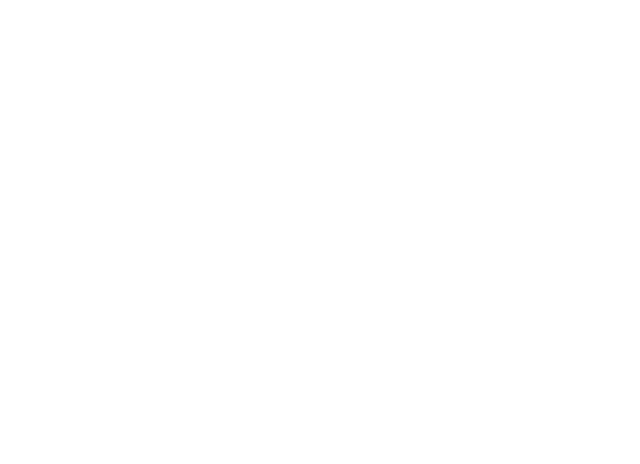
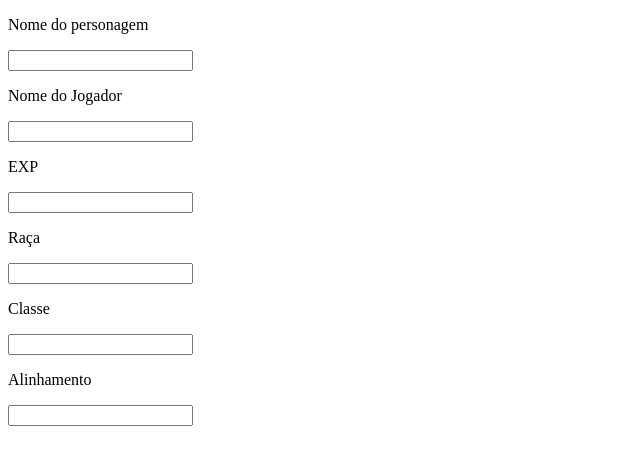
Before and after one commit to JVoliveirasilva-git/Aula-10, a plain HTML site: page index.html in a window 1280 px wide. Shown: the whole page, without its empty margins (0-640 px from the left). Drawn offline with Linux system fonts and the light colour scheme.

Commit message:
Base da Ficha do Personagem
A primeira versão da Ficha do Personagem

```diff
--- a/index.html
+++ b/index.html
@@ -3,9 +3,44 @@
 <head>
     <meta charset="UTF-8">
     <meta name="viewport" content="width=device-width, initial-scale=1.0">
-    <title>Document</title>
+    <title>Character Stats</title>
 </head>
 <body>
+<header>
+    <section>
+        <div>
+            <p>Nome do personagem</p>
+            <input type="text" name="" id="">
+        </div>
+        <div>
+            <p>Nome do Jogador</p>
+            <input type="text" name="" id="">
+        </div>
+         <div>
+            <p>EXP</p>
+            <input type="text" name="" id="">
+        </div>
+         <div>
+            <p>Raça</p>
+            <input type="text" name="" id="">
+        </div>
+         <div>
+            <p>Classe</p>
+            <input type="text" name="" id="">
+        </div>
+         <div>
+            <p>Alinhamento</p>
+            <input type="text" name="" id="">
+        </div>
+
+
+
+
+
+
+    </section>
+</header>
+
 
 </body>
 </html>
```
